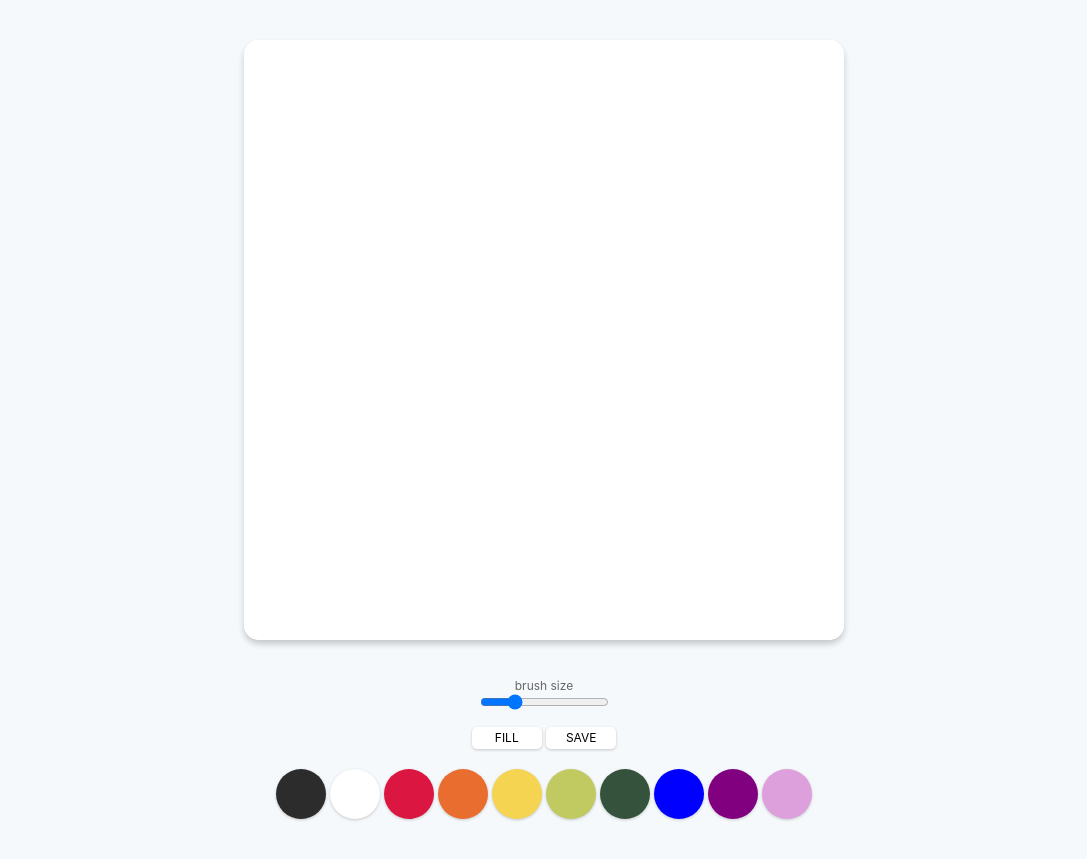
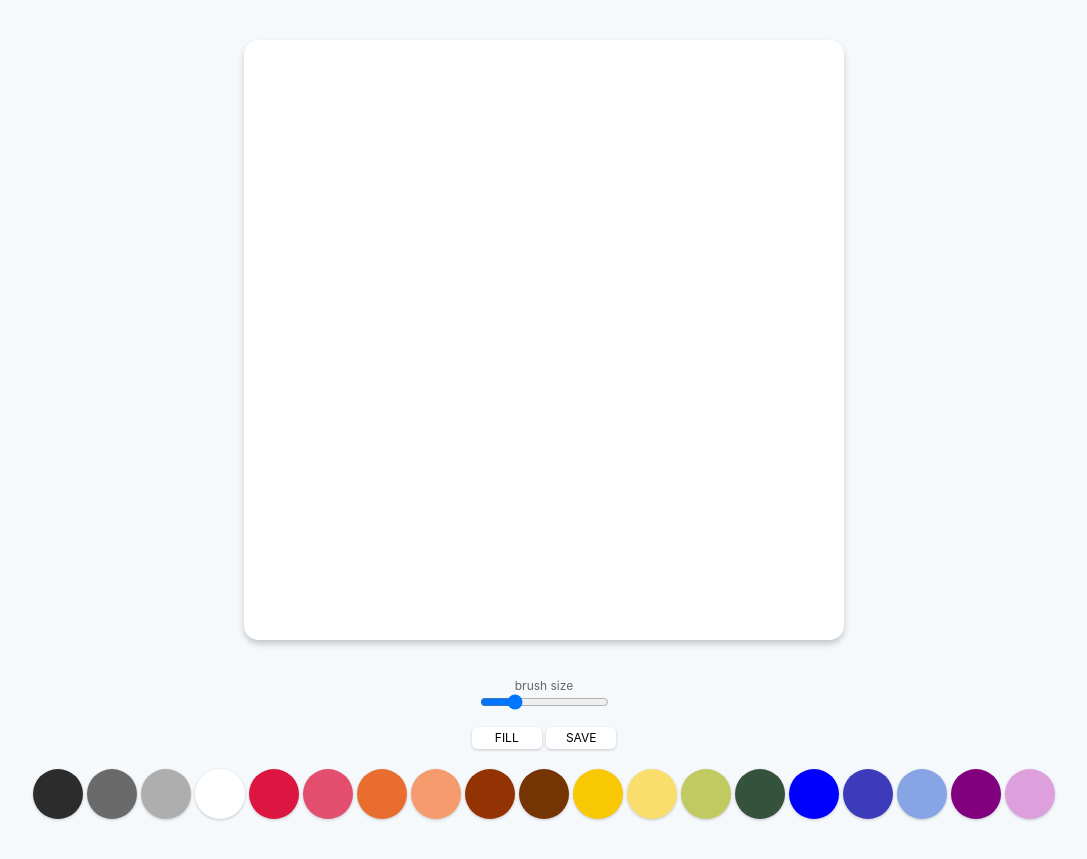
Before and after one commit to eunji0124/paintjs, a plain HTML site: page index.html in a window 1280 px wide. Shown: the whole page, without its empty margins (96-1183 px from the left). Drawn offline with Linux system fonts and the light colour scheme.

Commit message:
add color

```diff
--- a/index.html
+++ b/index.html
@@ -19,13 +19,22 @@
     </div>
     <div class="controls__colors" id="jsColors">
       <div class="controls__color jsColor" style="background-color: #2c2c2c;"></div>
+      <div class="controls__color jsColor" style="background-color: #6a6a6a;"></div>
+      <div class="controls__color jsColor" style="background-color: #aeaeae;"></div>
       <div class="controls__color jsColor" style="background-color: white;"></div>
       <div class="controls__color jsColor" style="background-color: #db1641;"></div>
+      <div class="controls__color jsColor" style="background-color: #e44e6e;"></div>
       <div class="controls__color jsColor" style="background-color: #ea6d30;"></div>
-      <div class="controls__color jsColor" style="background-color: #f4d451;"></div>
+      <div class="controls__color jsColor" style="background-color: #f59b6e;"></div>
+      <div class="controls__color jsColor" style="background-color: #933202;"></div>
+      <div class="controls__color jsColor" style="background-color: #743404;"></div>
+      <div class="controls__color jsColor" style="background-color: #f9c804;"></div>
+      <div class="controls__color jsColor" style="background-color: #fade6d;"></div>
       <div class="controls__color jsColor" style="background-color: #c0ca61;"></div>
       <div class="controls__color jsColor" style="background-color: #35523c;"></div>
       <div class="controls__color jsColor" style="background-color: blue;"></div>
+      <div class="controls__color jsColor" style="background-color: rgb(60, 60, 187);"></div>
+      <div class="controls__color jsColor" style="background-color: rgb(135, 164, 228);"></div>
       <div class="controls__color jsColor" style="background-color: purple;"></div>
       <div class="controls__color jsColor" style="background-color: plum;"></div>
     </div>
```
